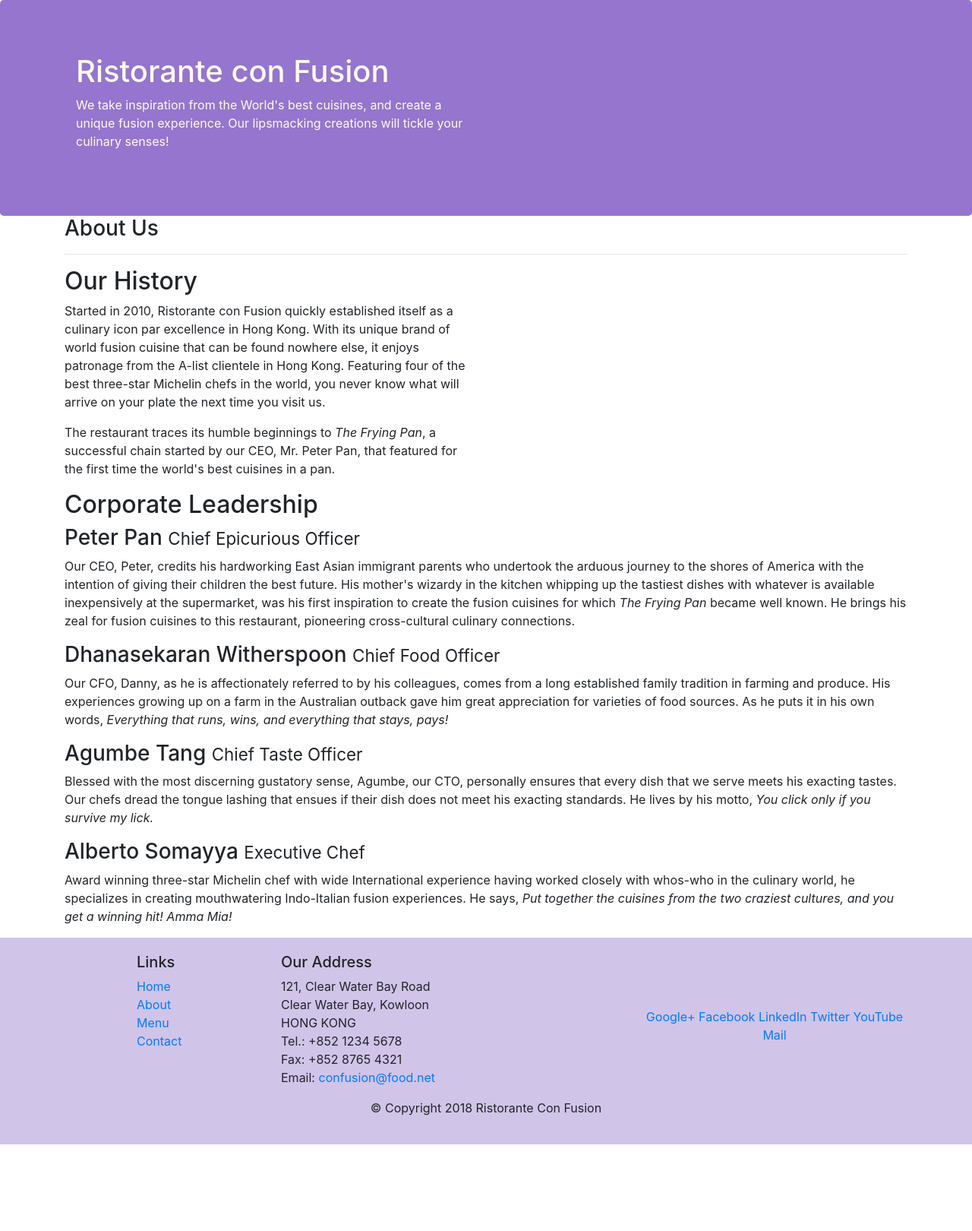
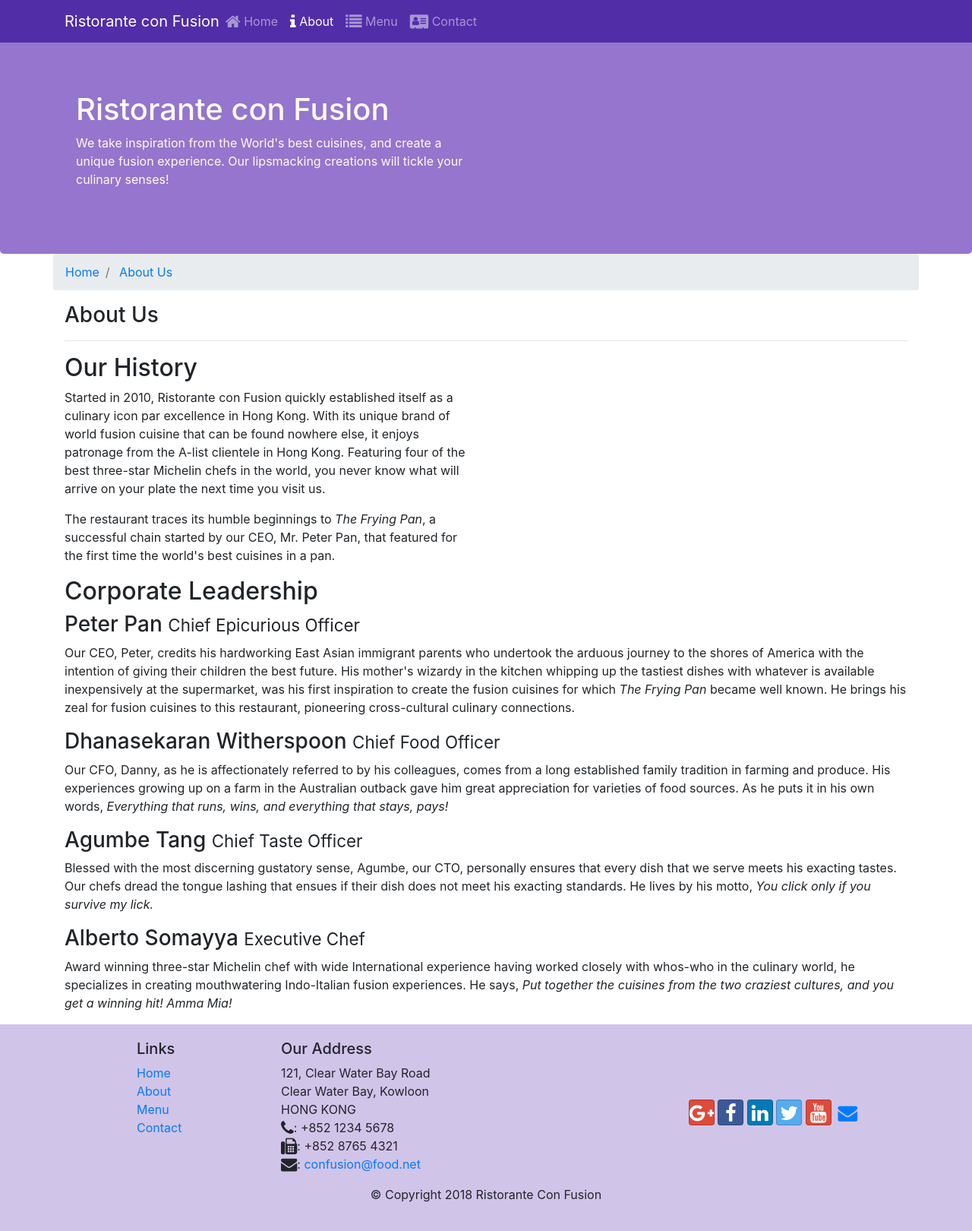
Before and after one commit to Proton2-Limitless/confusion, a website: page aboutus.html in a window 1280 px wide. Shown: the whole page at 76% size. Before the commit the page ends 1506 px from the top, so only its background shows below. Drawn offline with nearby package versions, Linux system fonts and the light colour scheme.

Commit message:
icons fonts and navbar navigation

```diff
--- a/aboutus.html
+++ b/aboutus.html
@@ -15,10 +15,51 @@
       rel="stylesheet"
       href="node_modules/bootstrap/dist/css/bootstrap.min.css"
     />
+    <link rel="stylesheet" href="node_modules/font-awesome/css/font-awesome.css" >
+    <link rel="stylesheet" href="node_modules/bootstrap-social/bootstrap-social.css">
     <link rel="stylesheet" href="./css/styles.css" />
   </head>
 
   <body>
+    <nav class="navbar navbar-expand-sm navbar-dark fixed-top">
+      <div class="container">
+        <button
+          class="navbar-toggler"
+          type="button"
+          data-toggle="collapse"
+          data-target="#Navbar"
+        >
+          <span class="navbar-toggler-icon"></span>
+        </button>
+        <a class="navbar-brand mr-auto" href="./index.html"
+          >Ristorante con Fusion</a
+        >
+        <div class="collapse navbar-collapse" id="Navbar">
+          <ul class="navbar-nav mr-auto">
+            <li class="nav-item">
+              <a href="./index.html" class="nav-link">
+                <span class="fa fa-home fa-lg"></span> Home
+              </a>
+            </li>
+            <li class="nav-item active">
+              <a href="#" class="nav-link">
+                <span class="fa fa-info fa-lg"></span> About
+              </a>
+            </li>
+            <li class="nav-item">
+              <a href="#" class="nav-link">
+                <span class="fa fa-list fa-lg"></span> Menu
+              </a>
+            </li>
+            <li class="nav-item">
+              <a href="#" class="nav-link">
+                <span class="fa fa-address-card fa-lg"></span> Contact
+              </a>
+            </li>
+          </ul>
+        </div>
+      </div>
+    </nav>
     <header class="jumbotron">
       <div class="container">
         <div class="row row-header">
@@ -37,6 +78,14 @@
 
     <div class="container">
       <div class="row">
+        <ol class="col-12 breadcrumb">
+          <li class="breadcrumb-item">
+            <a href="./index.html">Home</a>
+          </li>
+          <li class="breadcrumb-item active">
+            <a href="#">About Us</a>
+          </li>
+        </ol>
         <div class="col-12">
           <h3>About Us</h3>
           <hr />
@@ -61,8 +110,7 @@
             cuisines in a pan.
           </p>
         </div>
-        <div class="col-12 col-sm-6">
-        </div>
+        <div class="col-12 col-sm-6"></div>
       </div>
 
       <div class="row">
@@ -120,7 +168,7 @@
           <div class="col-4 offset-1 col-sm-2">
             <h5>Links</h5>
             <ul class="list-unstyled">
-              <li><a href="#">Home</a></li>
+              <li><a href="./index.html">Home</a></li>
               <li><a href="#">About</a></li>
               <li><a href="#">Menu</a></li>
               <li><a href="#">Contact</a></li>
@@ -132,19 +180,19 @@
               121, Clear Water Bay Road<br />
               Clear Water Bay, Kowloon<br />
               HONG KONG<br />
-              Tel.: +852 1234 5678<br />
-              Fax: +852 8765 4321<br />
-              Email: <a href="mailto:confusion@food.net">confusion@food.net</a>
+              <i class="fa fa-phone fa-lg"></i>: +852 1234 5678<br />
+              <i class="fa fa-fax fa-lg"></i>: +852 8765 4321<br />
+              <i class="fa fa-envelope fa-lg"></i>: <a href="mailto:confusion@food.net">confusion@food.net</a>
             </address>
           </div>
           <div class="col-12 col-sm-4 align-self-center">
             <div class="text-center">
-              <a href="http://google.com/+">Google+</a>
-              <a href="http://www.facebook.com/profile.php?id=">Facebook</a>
-              <a href="http://www.linkedin.com/in/">LinkedIn</a>
-              <a href="http://twitter.com/">Twitter</a>
-              <a href="http://youtube.com/">YouTube</a>
-              <a href="mailto:">Mail</a>
+              <a class="btn btn-social-icon btn-google" href="http://google.com/+"><i class="fa fa-google-plus fa-lg"></i></a>
+              <a class="btn btn-social-icon btn-facebook" href="http://www.facebook.com/profile.php?id="><i class="fa fa-facebook fa-lg"></i></a>
+              <a class="btn btn-social-icon btn-linkedin" href="http://www.linkedin.com/in/"><i class="fa fa-linkedin fa-lg"></i></a>
+              <a class="btn btn-social-icon btn-twitter" href="http://twitter.com/"><i class="fa fa-twitter fa-lg"></i></a>
+              <a class="btn btn-social-icon btn-google" href="http://youtube.com/"><i class="fa fa-youtube fa-lg"></i></a>
+              <a class="btn btn-social-icon" href="mailto:"><i class="fa fa-envelope fa-lg"></i></a>
             </div>
           </div>
         </div>
--- a/css/styles.css
+++ b/css/styles.css
@@ -26,3 +26,11 @@
     margin: 0px;
     color: #0f0f0f;
 }
+body{
+    padding: 50px 0px 0px 0px;
+    z-index: 0;
+}
+
+.navbar-dark{
+    background-color: #512da8;
+}
--- a/package.json
+++ b/package.json
@@ -15,6 +15,8 @@
   },
   "dependencies": {
     "bootstrap": "^4.0.0",
+    "bootstrap-social": "^5.1.1",
+    "font-awesome": "^4.7.0",
     "jquery": "^3.3.1",
     "popper.js": "^1.12.9"
   }
```
Also changed, not shown: index.html (+50 -11 lines), 1 other file.
